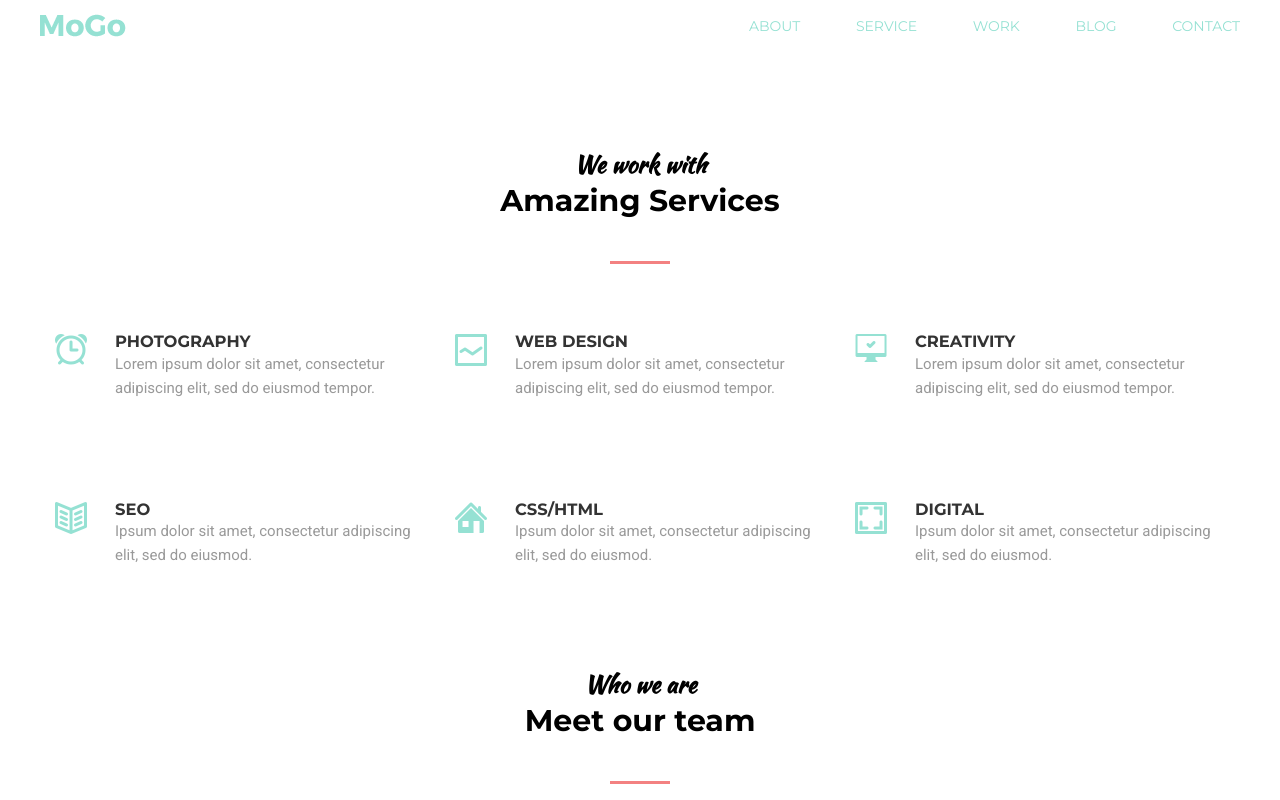
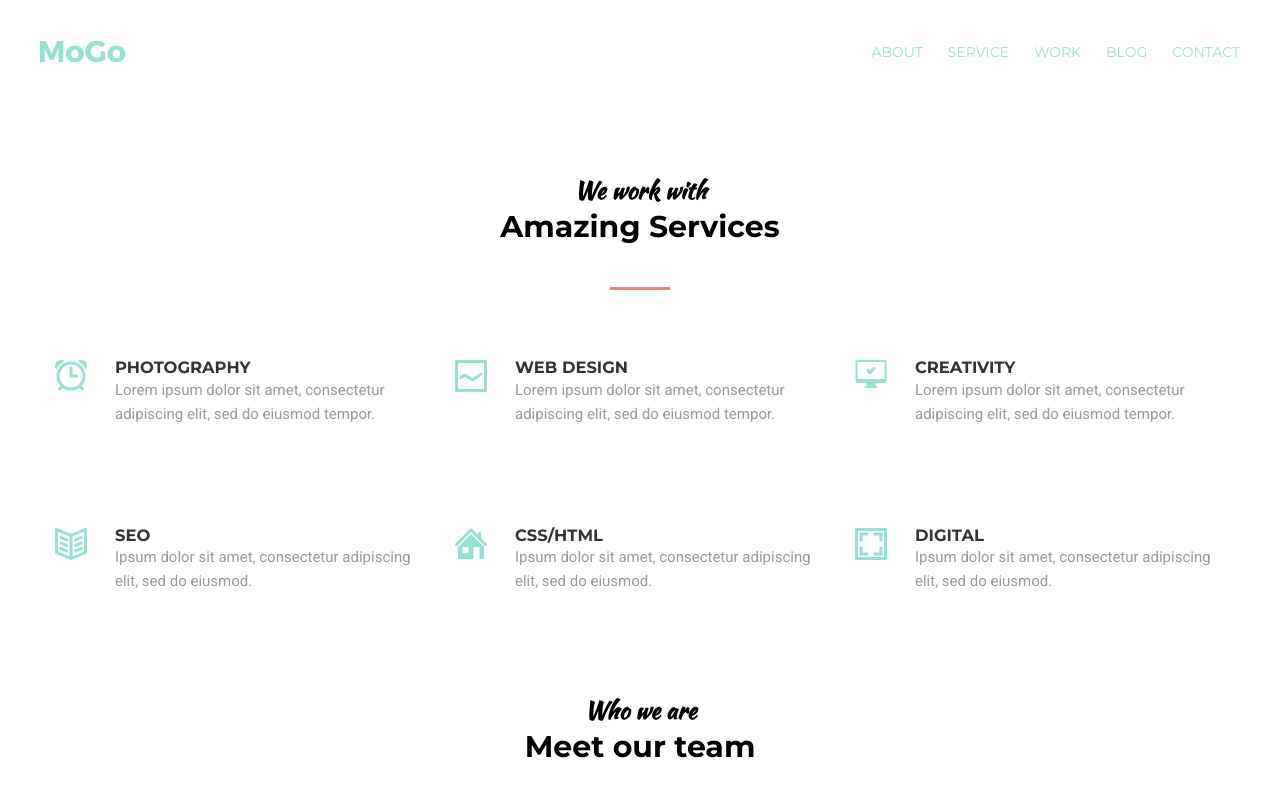
Before and after one commit to artemsukhov/Home_work, a plain HTML site: page module06/index.html in a window 1280 px wide. Shown: the top 800 px of the page. Drawn offline with Linux system fonts and the light colour scheme.

Commit message:
upd HW06

```diff
--- a/module06/styles.css
+++ b/module06/styles.css
@@ -21,7 +21,7 @@ img {
 }
 /* HEADER */
 .page_header {
-  margin-top: 14px;
+  margin-top: 40px;
 }
 .site_logo {
   display: inline-block;
@@ -35,7 +35,6 @@ img {
 .site_navigation {
   display: flex;
   justify-content: space-between;
-  width: 491px;
   margin: 0;
   padding: 0;
   font-size: 14px;
@@ -56,6 +55,7 @@ img {
 
 .nav_item {
   position: relative;
+  margin-left: 25px;
 }
 
 .nav_item::after {
```
Also changed, not shown: index.html (+2 -0 lines).
